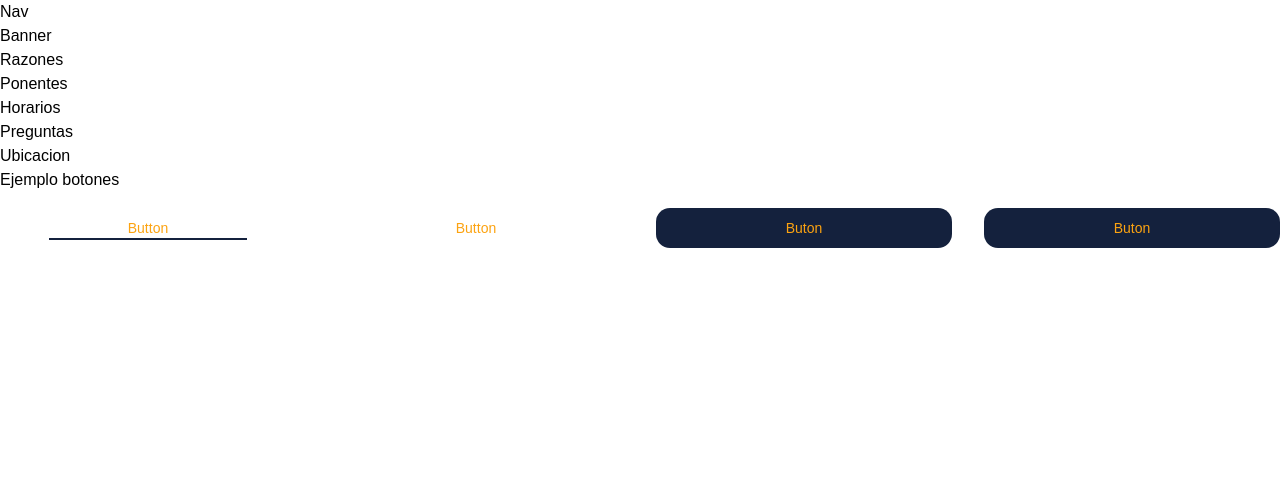
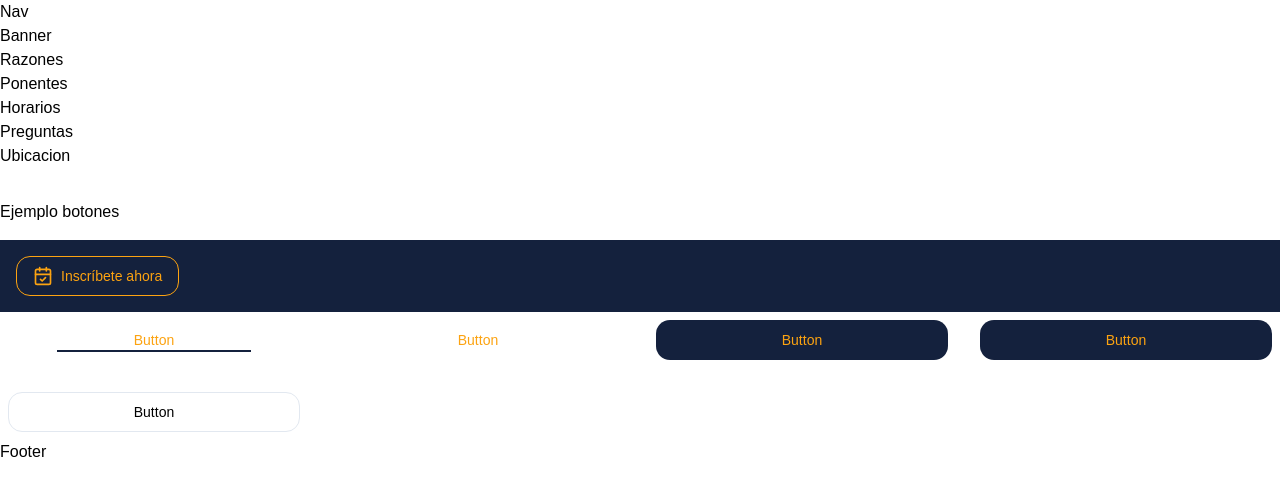
Before and after one commit to Parms221/full-day-gobierno, a Next.js app: page / in a window 1280 px wide. Shown: the top 496 px of the page. Built offline with nearby package versions, Linux system fonts and the light colour scheme.

Commit message:
chore: more button examples

```diff
--- a/src/components/ui/button.tsx
+++ b/src/components/ui/button.tsx
@@ -9,15 +9,15 @@ const buttonVariants = cva(
     variants: {
       animation: {
         expandIcon:
-          "group relative text-primary-foreground bg-primary hover:bg-primary/90",
+          "group relative bg-primary hover:bg-primary/90",
         ringHover:
-          "bg-primary text-primary-foreground transition-all duration-300 hover:bg-primary/90 hover:ring-2 hover:ring-primary/90 hover:ring-offset-2",
+          "bg-primary transition-all duration-300 hover:bg-primary/90 hover:ring-2 hover:ring-primary/90 hover:ring-offset-2",
         shine:
-          "text-primary-foreground animate-shine bg-gradient-to-r from-primary via-primary/75 to-secondary bg-[length:400%_100%] ",
+          "animate-shine bg-gradient-to-r from-primary via-primary/75 to-secondary bg-[length:400%_100%] ",
         gooeyRight:
-          "text-primary-foreground relative bg-primary z-0 overflow-hidden transition-all duration-500 before:absolute before:inset-0 before:-z-10 before:translate-x-[150%] before:translate-y-[150%] before:scale-[2.5] before:rounded-[100%] before:bg-gradient-to-r from-zinc-400 before:transition-transform before:duration-1000  hover:before:translate-x-[0%] hover:before:translate-y-[0%] ",
+          "relative bg-primary z-0 overflow-hidden transition-all duration-500 before:absolute before:inset-0 before:-z-10 before:translate-x-[150%] before:translate-y-[150%] before:scale-[2.5] before:rounded-[100%] before:bg-gradient-to-r from-secondary-foreground before:transition-transform before:duration-1000  hover:before:translate-x-[0%] hover:before:translate-y-[0%]",
         gooeyLeft:
-          "text-primary-foreground relative bg-primary z-0 overflow-hidden transition-all duration-500 after:absolute after:inset-0 after:-z-10 after:translate-x-[-150%] after:translate-y-[150%] after:scale-[2.5] after:rounded-[100%] after:bg-gradient-to-l from-zinc-400 after:transition-transform after:duration-1000  hover:after:translate-x-[0%] hover:after:translate-y-[0%] ",
+          "relative bg-primary z-0 overflow-hidden transition-all duration-500 after:absolute after:inset-0 after:-z-10 after:translate-x-[-150%] after:translate-y-[150%] after:scale-[2.5] after:rounded-[100%] after:bg-gradient-to-l from-secondary-foreground  after:transition-transform after:duration-1000  hover:after:translate-x-[0%] hover:after:translate-y-[0%] ",
         linkHover1:
           "relative after:absolute after:bg-primary after:bottom-2 after:h-[2px] after:w-2/3 after:origin-bottom-left after:scale-x-100 hover:after:origin-bottom-right hover:after:scale-x-0 after:transition-transform after:ease-in-out after:duration-300",
         linkHover2:
@@ -28,9 +28,9 @@ const buttonVariants = cva(
         destructive:
           "bg-destructive text-destructive-foreground hover:bg-destructive/90",
         outline:
-          "border border-input bg-background hover:bg-accent hover:text-accent-foreground",
+          "border border-input bg-transparent hover:bg-accent hover:text-accent-foreground",
         secondary:
-          "bg-secondary text-secondary-foreground hover:bg-secondary/80",
+          "bg-secondary text-primary hover:bg-secondary/80",
         ghost: "hover:bg-accent hover:text-accent-foreground",
         link: "text-primary underline-offset-4 hover:underline",
         none: ""
--- a/src/layout/footer.tsx
+++ b/src/layout/footer.tsx
@@ -1,13 +1,29 @@
 import { Button } from "@/components/ui/button";
-import { ArrowRight, ArrowRightCircle, ChevronUp } from "lucide-react";
+import {
+  ArrowRight,
+  ArrowRightCircle,
+  CalendarCheck,
+  ChevronUp,
+} from "lucide-react";
 
 export default function Footer() {
   return (
     <>
-      <div className="space-y-4">
+      <div className="space-y-4 mt-8">
         <h1>Ejemplo botones</h1>
 
-        <div className="grid grid-cols-4 gap-8">
+        <div>
+          <div className="bg-primary p-4">
+            <Button
+              className="text-secondary border-secondary space-x-2 from-secondary"
+              variant={"outline"}
+              animation={"gooeyLeft"}
+            >
+              <CalendarCheck className="shrink-0 w-5 h-5" />
+              <span>Inscríbete ahora</span>
+            </Button>
+          </div>
+          <div className="grid grid-cols-4 gap-8 p-2">
             <Button
               className="text-secondary"
               variant={"none"}
@@ -28,7 +44,7 @@ export default function Footer() {
               iconPlacement="right"
               Icon={ArrowRightCircle}
             >
-            Buton
+              Button
             </Button>
             <Button
               className="text-secondary"
@@ -36,11 +52,21 @@ export default function Footer() {
               iconPlacement="right"
               Icon={ArrowRightCircle}
             >
-            Buton
+              Button
+            </Button>
+            <Button
+              className="from-secondary"
+              animation={"gooeyLeft"}
+              variant={"outline"}
+              iconPlacement="right"
+              Icon={ArrowRightCircle}
+            >
+              Button
             </Button>
           </div>
         </div>
-      <footer className="p-8"></footer>
+      </div>
+      <footer>Footer</footer>
     </>
   );
 }
```
Lines whose indentation alone changed are shown as unchanged.
